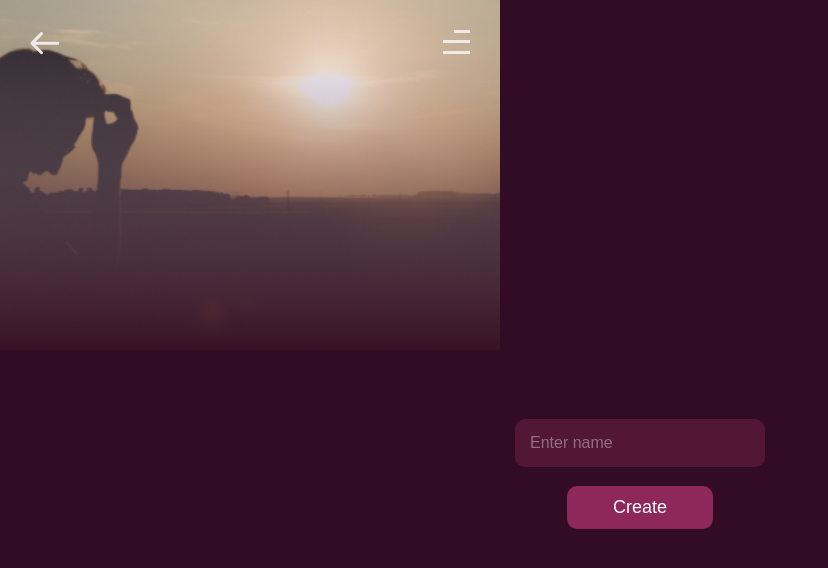
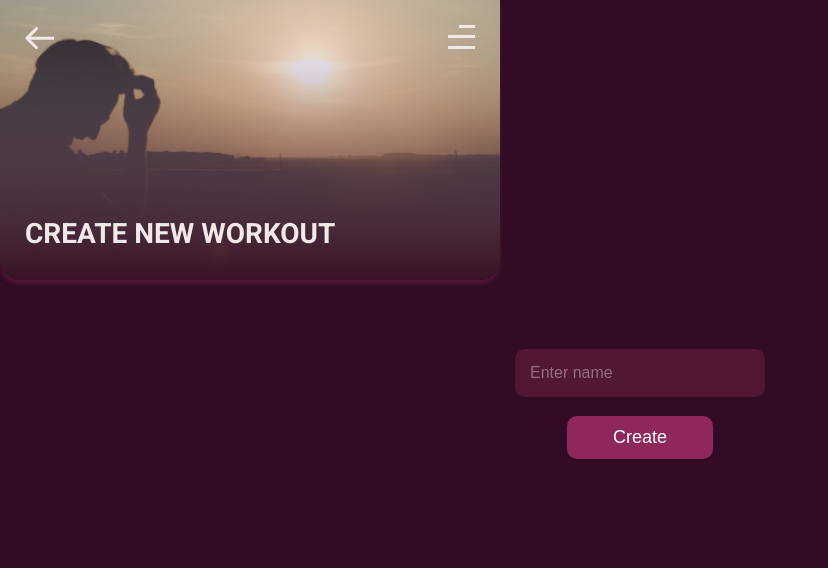
Before and after one commit to Malginn/My-study, a React (Create React App) app in the folder workout-app/front/: page /new-workout in a window 1280 px wide. Shown: the top 568 px of the page, without its empty margins (0-828 px from the left). Built offline with nearby package versions, Linux system fonts and the light colour scheme.

Commit message:
otherPages
heading+bx-color

```diff
--- a/workout-app/front/package.json
+++ b/workout-app/front/package.json
@@ -6,10 +6,12 @@
     "@testing-library/jest-dom": "^5.15.0",
     "@testing-library/react": "^11.2.7",
     "@testing-library/user-event": "^12.8.3",
+    "classnames": "^2.3.1",
     "node-sass": "^6.0.1",
     "react": "^17.0.2",
     "react-dom": "^17.0.2",
     "react-scripts": "4.0.3",
+    "react-select": "^5.2.1",
     "web-vitals": "^1.1.2"
   },
   "scripts": {
--- a/workout-app/front/src/components/common/Layout.jsx
+++ b/workout-app/front/src/components/common/Layout.jsx
@@ -1,13 +1,19 @@
 import React from 'react'
 import Header from './Header/Header'
+import cn from 'classnames'
 
 import styles from './Layout.module.scss'
 
-const Layout = ({children, bgImage, height='350px', backCallback}) => { //children == content of app layout????
+const Layout = ({children, bgImage, backCallback, heading =''}) => { //children == content of app layout????
     return (
-        <div className={styles.wrapper} style={{height, backgroundImage:`url(${bgImage})`}}>
+        <div className={cn(styles.wrapper, {
+            [styles.otherPages]: !!heading //мы выбираем класс otherPgaes если есть переменная heading
+        })}
+         style={{ backgroundImage:`url(${bgImage})`}}
+         >
             <Header backCallback={backCallback} />
-            <div>{children}</div>
+            {heading && <div className={styles.heading}>{heading}</div>}
+            {children && <div>{children}</div>}
         </div>
     )
 }
--- a/workout-app/front/src/components/common/Layout.module.scss
+++ b/workout-app/front/src/components/common/Layout.module.scss
@@ -1,13 +1,28 @@
+@import '../../scss/variables';
+
 .wrapper{
     display: flex;
     justify-content: space-between;
     flex-direction: column;
 
-    padding: 30px;
-    height: 740px; //900
+    padding: 25px;
+    height: 100%; //900
     width: 500px;
 
     background-position: center;
     background-size: cover;
     background-repeat: no-repeat;
 }
+
+.heading{
+    text-transform: uppercase;
+    font-size: 28px;
+    font-weight: 600;
+    color: $white;
+}
+
+.otherPages{
+    height: 280px;
+    border-radius: 0 0 20px 20px;
+    box-shadow: $bx-accent;
+}
--- a/workout-app/front/src/components/pages/NewWorkout/NewWorkout.jsx
+++ b/workout-app/front/src/components/pages/NewWorkout/NewWorkout.jsx
@@ -16,7 +16,7 @@ const NewWorkout = () => {
 
     return (
         <>
-        <Layout bgImage={bgImage} backCallback={() => navigate(-1)} />
+        <Layout bgImage={bgImage} backCallback={() => navigate(-1)} heading='Create new workout' />
             <div className={styles.wrapper}>
                 <form onSubmit={handleSubmit} >
                     <Field
--- a/workout-app/front/src/scss/_variables.scss
+++ b/workout-app/front/src/scss/_variables.scss
@@ -6,7 +6,7 @@ $black: #1A0612;
 $purple: #511734;
 $dark-purple: #310C24;
 
-$bx-accent: 0 4px 4px rgba($accent, 0.25);
+$bx-accent: 0 4px 4px rgba($accent, .25);
 $bx-16: 0 3px 6px rgba(0,0,0, .16);
 $bx-10: 0 3px 6px rgba(0,0,0, .1);
 
```
Also changed, not shown: 1 other file (tests, documents, lock files or other folders).
